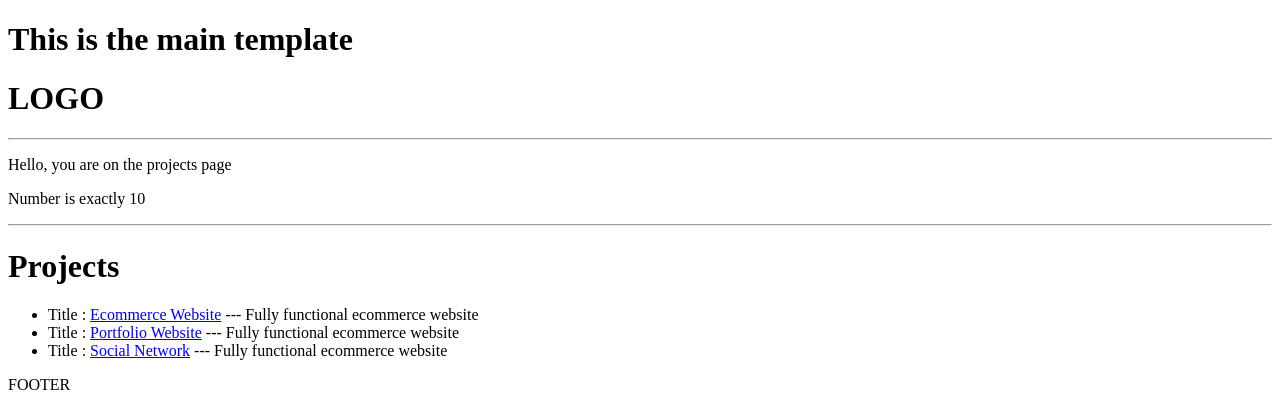
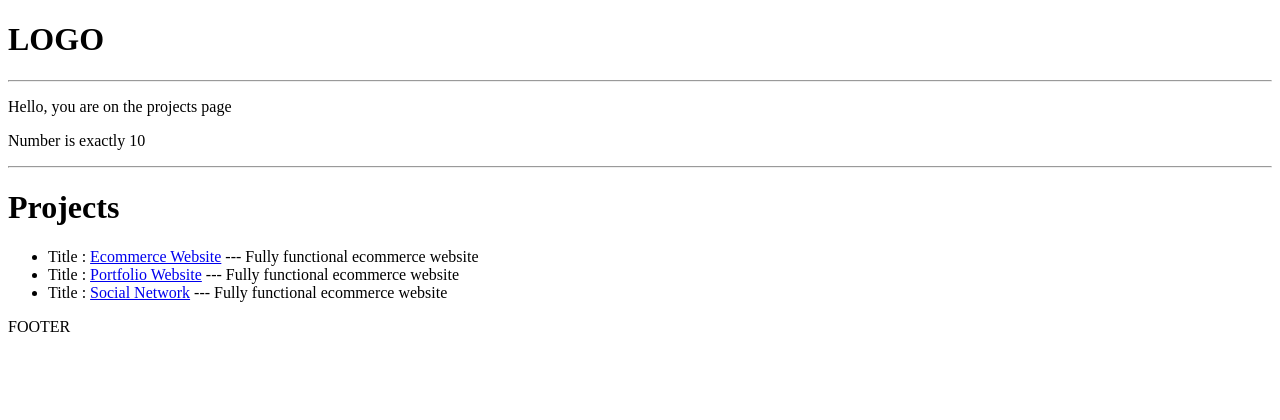
Before and after one commit to naveensanjula975/DevSearch, a Django app: page / in a window 1280 px wide. Shown: the top 420 px of the page. Run offline with Django 4.2, Linux system fonts and the light colour scheme.

Commit message:
Rendering Data to Templates

```diff
--- a/templates/main.html
+++ b/templates/main.html
@@ -10,7 +10,6 @@
 </head>
 
 <body>
-    <h1>This is the main template</h1>
     {% include 'navbar.html' %}
 
     {% block content %}
```
